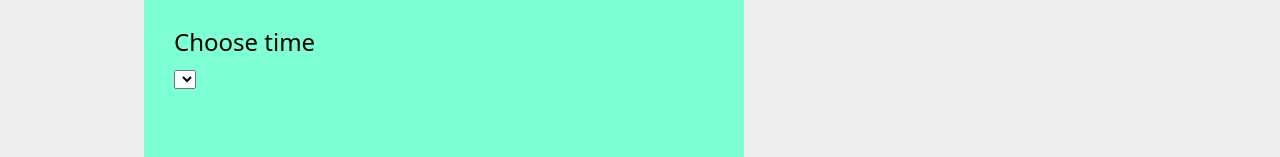
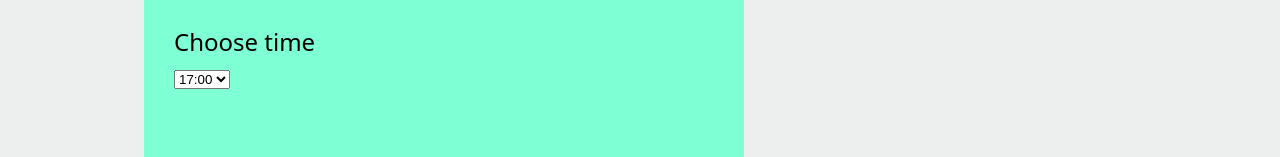
Before and after one commit to g1101b/restoran, a React (Create React App) app: page /booking in a window 1280 px wide. Shown: the part 209-366 px from the top of the page. Built offline with nearby package versions, Linux system fonts and the light colour scheme.

Commit message:
improved component

```diff
--- /dev/null
+++ b/src/components/BookingForm/booking.d.ts
@@ -0,0 +1,4 @@
+export interface BookingProps {
+	availableTimes: any[];
+	dispatchOnDateChange?: React.Dispatch<Date>;
+}
--- a/src/components/BookingForm/index.tsx
+++ b/src/components/BookingForm/index.tsx
@@ -5,9 +5,9 @@ import * as yup from 'yup'
 
 import './BookingForm.scss'
 
-import { BookingProps } from '../../pages/Booking/booking'
+import { BookingProps } from './booking'
 
-export const BookingForm: React.FC<BookingProps> = ({times, changeTimes}) => {
+export const BookingForm: React.FC<BookingProps> = ({availableTimes, dispatchOnDateChange}) => {
 
 	const initialValues = {
 		date: '',
@@ -58,7 +58,7 @@ export const BookingForm: React.FC<BookingProps> = ({times, changeTimes}) => {
 					{...formik.getFieldProps('time')}
 				>
 					{
-						times && times.map((item, idx) => (
+						availableTimes && availableTimes.map((item, idx) => (
 							<option key={`${item} ${idx}`}>{item}</option>
 						))
 					}
```
